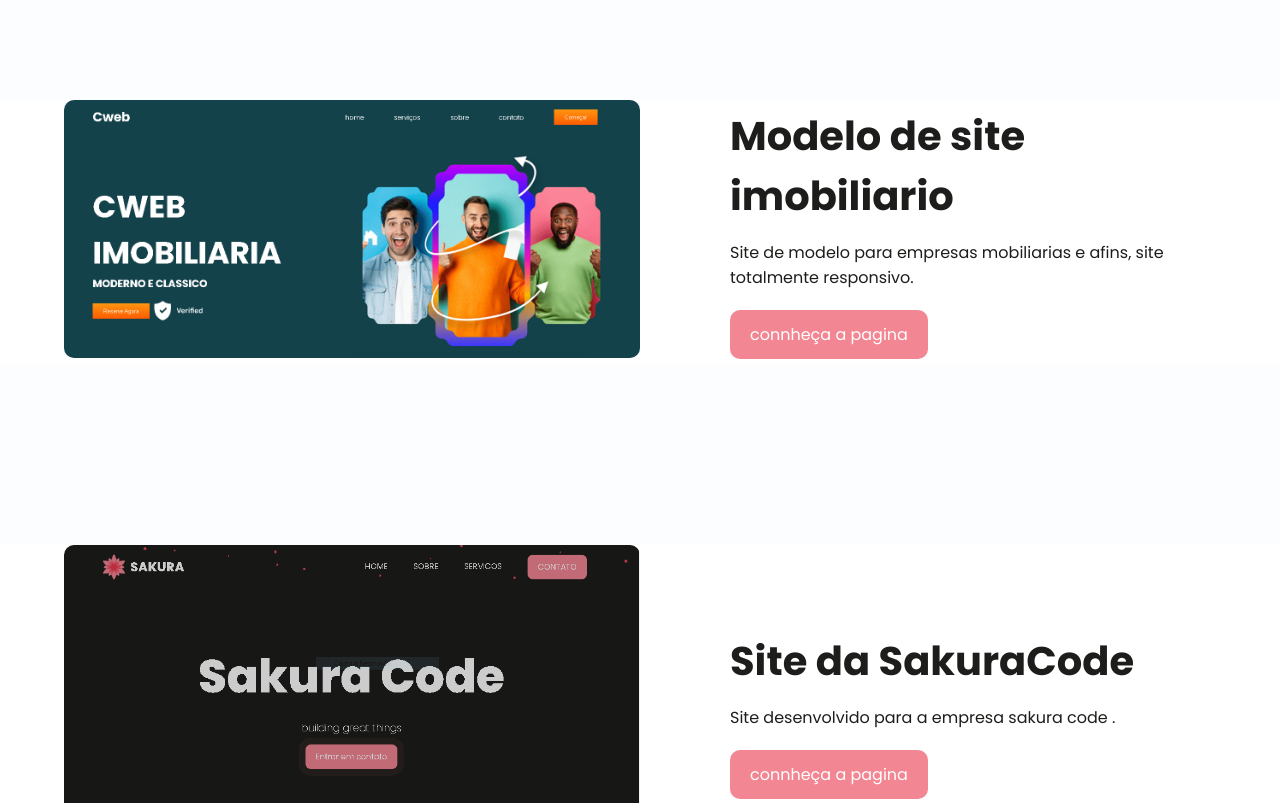
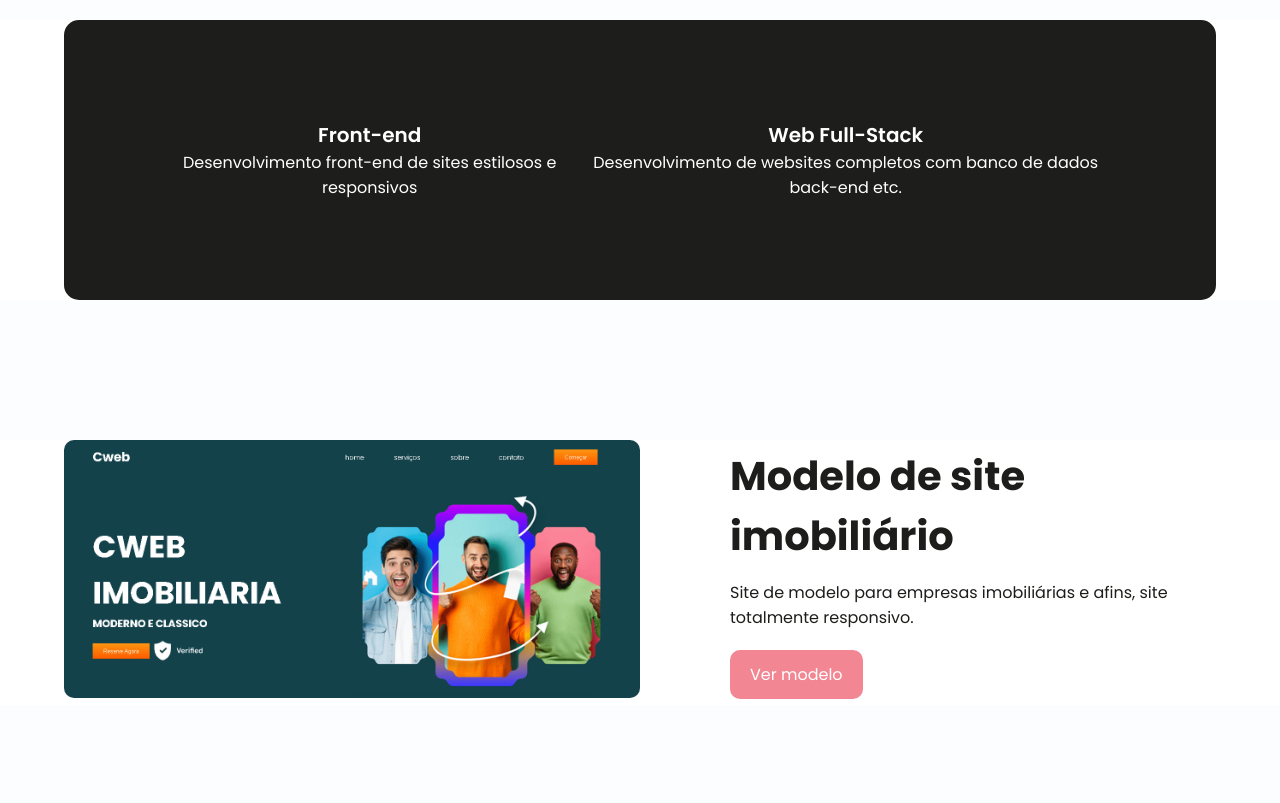
Before and after one commit to ChrystianWGR/site-sakura, a plain HTML site: page index.html in a window 1280 px wide. Shown: the part 880-1683 px from the top of the page. Drawn offline with Linux system fonts and the light colour scheme; a script that the page names is missing.

Commit message:
comeco da implementacao da divisoria e melhorias

```diff
--- a/css/style.css
+++ b/css/style.css
@@ -245,9 +245,44 @@ nav ul a:hover::after{
 }
 */
 
+/*css divisoria*/
+.divisoria{
+    margin: 100px 0 140px 0;
+}
+.divisoria .container{
+    display: flex;
+    justify-content: space-between;
+    margin: 30px auto;
+    background-color: white;
+}
+
+.divisoria .divisoria-box{
+    text-align: center;
+    display: flex;
+    align-items: center;
+    padding: 100px;
+    width: 100%;
+    background-repeat: no-repeat;
+    background-size: cover;
+    background-position: center;
+    border-radius: 15px;
+    background-color: #1d1d1b;
+}
+
+.divisoria-box .divisoria .card{
+    width: 10%;
+    padding: 10px;
+    border-radius: 15px;
+    transition: 0.3s;
+}
+
+.divisoria .card h3{
+    font-size: 20px;
+}
+
 /*css projetos.projetos*/
 .projetos {
-    margin: 180px 0 180px 0;
+    margin: 0 0 140px 0;
     width: 100%;
 }
 .projetos .container {
--- a/index.html
+++ b/index.html
@@ -7,7 +7,7 @@
     <meta name="viewport" content="width=device-width, initial-scale=1.0">
     <link rel="stylesheet" type="text/css" href="css/style.css">
 
-    <title>SakuraCode</title>
+    <title>Sakura Code Projects</title>
 </head>
 
 <body>
@@ -30,7 +30,7 @@
                 <ul class="ul">
                     <a href="index.html">Home</a>
                     <a href="sobre.html">Sobre</a>
-                    <a href="servico.html">Servicos</a>
+                    <a href="servico.html">Serviços</a>
                     <a class="btn" href="index.html">contato</a>
                 </ul>
             </nav>
@@ -48,12 +48,22 @@
         </div>
     </header>
 
-    <!-- ainda vou adicionar uma divisão aqui antes de ir para os projetos
-    <section>
+    <!-- section divisoria-->
+    <section class="divisoria hidden">
+        <div class="container">
+            <div class="divisoria-box">
+                <div class="card">
+                    <h3>Front-end</h3>
+                    <p>Desenvolvimento front-end de sites estilosos e responsivos</p>
+                </div>
 
+                <div class="card">
+                    <h3>Web Full-Stack</h3>
+                    <p>Desenvolvimento de websites completos com banco de dados back-end etc.</p>
+                </div>
+            </div>
+        </div>
     </section>
-    -->
-
 
     <!--section projetos-->
     <section class="projetos hidden">
@@ -63,11 +73,11 @@
                 <img src="img/projeto1.PNG" alt="projeto1">
             </div>
             <div class="projeto-text">
-                <h2>Modelo de site imobiliario</h2>
+                <h2>Modelo de site imobiliário</h2>
                 <p>
-                    Site de modelo para empresas mobiliarias e afins, site totalmente responsivo.
+                    Site de modelo para empresas imobiliárias e afins, site totalmente responsivo.
                 </p>
-                <a href="https://web-responsivo-gilt.vercel.app" class="btn" target="_blank">connheça a pagina</a>
+                <a href="https://web-responsivo-gilt.vercel.app" class="btn" target="_blank">Ver modelo</a>
             </div>
         </div>
         <!--final container-->
@@ -86,12 +96,15 @@
                 <p>
                     Site desenvolvido para a empresa sakura code .
                 </p>
-                <a href="https://sakura-ecru.vercel.app" class="btn" target="_blank">connheça a pagina</a>
+                <a href="https://sakura-ecru.vercel.app" class="btn" target="_blank">Ver modelo</a>
             </div>
         </div>
         <!--final container-->
     </section>
     <!--final proejtos 2-->
+
+    <!-- parte que ira ficar a section sobre a empresa e abaixo a section com os cards dizendo
+    algumas das tecnologias que utilizamos para desenvolver os nossos sites-->
 
     <!--section formulario-->
 
@@ -124,8 +137,7 @@
             <ul>
                 <!--ul 1-->
                 <h3>SakuraCode</h3>
-                <P>Somos uma empresa
-                dedicada de desenvolvimente web.</p>
+                <P>Desenvolvimento Web de qualidade</P>
                 <div class="redes-sociais">
                     <img src="img/facebook.png" alt="facebook">
                     <img src="img/instagram.png" alt="instagram">
--- a/js/teste.js
+++ b/js/teste.js
@@ -3,8 +3,6 @@ document.addEventListener('DOMContentLoaded', () => {
         entries.forEach((entry) => {
             if (entry.isIntersecting) {
                 entry.target.classList.add('show');
-            } else {
-                entry.target.classList.remove('show');
             }
         });
     });
```
Also changed, not shown: img/close.png, img/menu.png.
